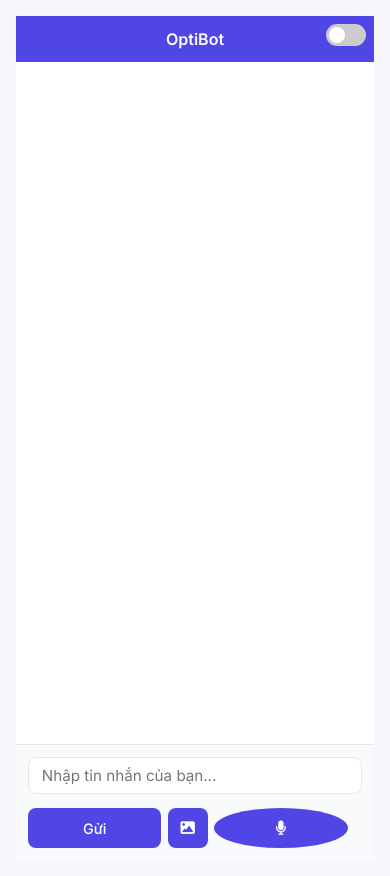
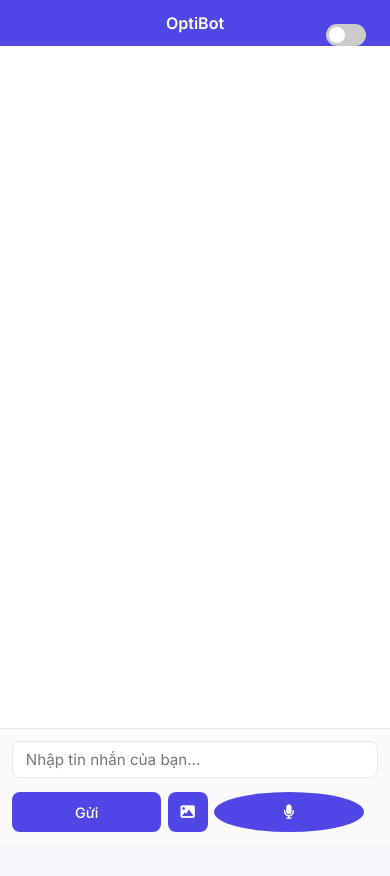
Before and after one commit to tranviet0710/optibot, a website: page web/public/index.html in a window 390 px wide. After the commit the page ends 844 px from the top, so only its background shows below. Drawn offline with Linux system fonts and the light colour scheme.

Commit message:
responsive on multiple devices

```diff
--- a/web/public/style.css
+++ b/web/public/style.css
@@ -26,6 +26,9 @@
     --mic-button-recording: #ef4444;
     --mic-button-recording-hover: #dc2626;
     --status-text-color: #6b7280;
+    --toggle-off-color: var(--border-color);
+    --toggle-on-color: #6366f1;
+    /* A slightly lighter indigo for the toggle when on (light theme) */
 }
 
 [data-theme="dark"] {
@@ -55,6 +58,9 @@
     --mic-button-recording: #ef4444;
     --mic-button-recording-hover: #dc2626;
     --status-text-color: #a0aec0;
+    --toggle-off-color: var(--border-color);
+    --toggle-on-color: #a855f7;
+    /* A lighter purple for the toggle when on (dark theme) */
 }
 
 * {
@@ -64,25 +70,50 @@
     font-family: 'Inter', sans-serif;
 }
 
+html,
+body {
+    height: 100%;
+    /* Ensure html and body take full viewport height */
+    margin: 0;
+    /* Remove default margins */
+}
+
 body {
     background-color: var(--background-color);
     display: flex;
+    /* Keep flex display for the body */
     flex-direction: column;
-    align-items: center;
+    /* Stack children vertically */
+    align-items: stretch;
+    /* Allow chat-container to stretch full width */
     min-height: 100vh;
-    padding: 2rem;
-    justify-content: center;
+    padding: 0;
+    /* No padding for a truly full-screen app */
+    justify-content: flex-start;
+    /* Align content to the start vertically */
     transition: background-color 0.3s ease;
 }
 
 .chat-container {
     width: 100%;
-    max-width: 800px;
+    /* Full width */
+    /* max-width: 800px; */
+    /* Removed for full width across all devices */
     background: var(--chat-container-bg);
-    border-radius: 16px;
-    box-shadow: 0 4px 24px rgba(0, 0, 0, 0.1);
+    border-radius: 0;
+    /* Removed for full-screen appearance */
+    box-shadow: none;
+    /* Removed for full-screen appearance */
     overflow: hidden;
     transition: background-color 0.3s ease;
+    display: flex;
+    flex-direction: column;
+    flex: 1;
+    /* Allow chat-container to grow and shrink within body */
+    min-height: 0;
+    /* Important for flex items to shrink correctly */
+    height: 100%;
+    /* Take 100% height of its parent (body) */
 }
 
 .chat-header {
@@ -93,12 +124,13 @@ body {
     font-size: 1.25rem;
     font-weight: 600;
     transition: background-color 0.3s ease, color 0.3s ease;
+    flex-shrink: 0;
+    /* Prevent header from shrinking */
 }
 
 #chatbox {
-    max-height: 70vh;
-    min-height: 400px;
-    height: auto;
+    flex-grow: 1;
+    /* Chatbox will now take all available vertical space */
     overflow-y: auto;
     padding: 1.5rem;
     display: flex;
@@ -106,6 +138,8 @@ body {
     gap: 1rem;
     background-color: var(--chatbox-bg);
     transition: background-color 0.3s ease;
+    min-height: 0;
+    /* Allows chatbox to shrink when content is small */
 }
 
 .message {
@@ -208,6 +242,8 @@ body {
     gap: 0.5rem;
     align-items: center;
     transition: background-color 0.3s ease, border-top-color 0.3s ease;
+    flex-shrink: 0;
+    /* Ensure input container does not shrink */
 }
 
 #user-input {
@@ -318,6 +354,8 @@ button:hover {
     background-color: var(--chatbox-bg);
     border-top: 1px solid var(--border-color);
     transition: background-color 0.3s ease, border-top-color 0.3s ease, color 0.3s ease;
+    flex-shrink: 0;
+    /* Ensure loading indicator does not shrink */
 }
 
 .loading-indicator span {
@@ -365,6 +403,8 @@ button:hover {
     gap: 10px;
     align-items: flex-start;
     transition: background-color 0.3s ease, border-color 0.3s ease;
+    flex-shrink: 0;
+    /* Ensure suggested questions container does not shrink */
 }
 
 #suggested-questions-container p {
@@ -507,6 +547,8 @@ button:hover {
     gap: 10px;
     border-bottom-left-radius: 16px;
     border-bottom-right-radius: 16px;
+    flex-shrink: 0;
+    /* Ensure image preview container does not shrink */
 }
 
 #image-preview {
@@ -581,7 +623,7 @@ button:hover {
 }
 
 input:checked+.slider {
-    background-color: var(--primary-color);
+    background-color: var(--toggle-on-color);
 }
 
 input:focus+.slider {
@@ -605,127 +647,96 @@ input:checked+.slider:before {
 
 /* Media Queries for Responsiveness */
 
-/* Tablets and smaller desktops */
+/* Tablets and smaller desktops (optional, if you want specific adjustments) */
 @media (max-width: 900px) {
-    .chat-container {
-        max-width: 90%;
-        /* Allow container to take more width */
-    }
+    /* No max-width override needed on chat-container anymore as it's full width by default */
 }
 
 /* Mobile devices */
 @media (max-width: 768px) {
     body {
-        padding: 1rem;
-        /* Reduce overall padding */
+        padding: 0;
+        /* Ensure no padding on mobile either */
         justify-content: flex-start;
     }
 
     .chat-container {
+        /* These are now default, so no need to override within media query unless specific mobile behavior needed */
         max-width: 100%;
-        /* Full width on smaller screens */
         border-radius: 0;
-        /* Remove border-radius for full screen */
         box-shadow: none;
-        /* Remove shadow to blend with body */
         height: 100vh;
-        /* Take full viewport height */
         display: flex;
         flex-direction: column;
     }
 
     .chat-header {
         padding: 1rem;
-        /* Adjust header padding */
         font-size: 1.1rem;
-        /* Slightly smaller header font */
     }
 
     #chatbox {
-        height: auto;
-        /* Allow chatbox to grow */
         flex-grow: 1;
-        /* Make chatbox take available space */
         padding: 1rem;
-        /* Adjust chatbox padding */
         gap: 0.75rem;
-        /* Reduce gap between messages */
-        min-height: unset;
+        min-height: 0;
         max-height: unset;
+        /* Ensure no max-height constraints */
     }
 
     .message {
         padding: 0.65rem 0.9rem;
-        /* Adjust message padding */
         font-size: 0.9rem;
-        /* Slightly smaller message font */
     }
 
     .user-message,
     .assistant-message {
         max-width: 95%;
-        /* Allow messages to take more width */
         padding: 1rem;
-        /* Adjust specific message padding */
         margin-bottom: 0.75rem;
-        /* Adjust margin between messages */
     }
 
     .avatar {
         width: 35px;
-        /* Slightly smaller avatar */
         height: 35px;
     }
 
     .input-container {
         flex-wrap: wrap;
-        /* Allow input elements to wrap */
         padding: 0.75rem;
-        /* Adjust input container padding */
     }
 
     #user-input {
         flex: 1 1 100%;
-        /* Make input full width */
         margin-bottom: 0.5rem;
-        /* Add margin below input */
         padding: 0.65rem 0.9rem;
-        /* Adjust input padding */
     }
 
     .upload-button,
     .mic-button,
     button {
         width: 45px;
-        /* Adjust button size for better touch targets */
         height: 45px;
         padding: 0;
-        /* Remove padding for icon buttons */
         font-size: 1rem;
-        /* Adjust font size for buttons */
     }
 
     button {
         padding: 0.75rem 1rem;
-        /* Re-add padding for send button */
         flex-grow: 1;
-        /* Allow send button to grow */
     }
 
     #image-preview-container {
         flex-direction: column;
-        /* Stack image preview elements */
         align-items: flex-start;
         padding: 0.75rem;
     }
 
     #image-preview {
         max-width: 60px;
-        /* Smaller image preview */
         max-height: 60px;
         margin-right: 0;
         margin-bottom: 0.5rem;
-        /* Add margin below image */
     }
 
     #image-name {
@@ -734,7 +745,6 @@ input:checked+.slider:before {
 
     #image-preview-container button {
         align-self: flex-end;
-        /* Align remove button to the right */
     }
 
     #suggested-questions-container {
@@ -747,9 +757,7 @@ input:checked+.slider:before {
 
     .suggestion-button {
         padding: 6px 10px;
-        /* Adjust suggestion button padding */
         font-size: 0.8rem;
-        /* Adjust suggestion button font size */
     }
 }
 
```
